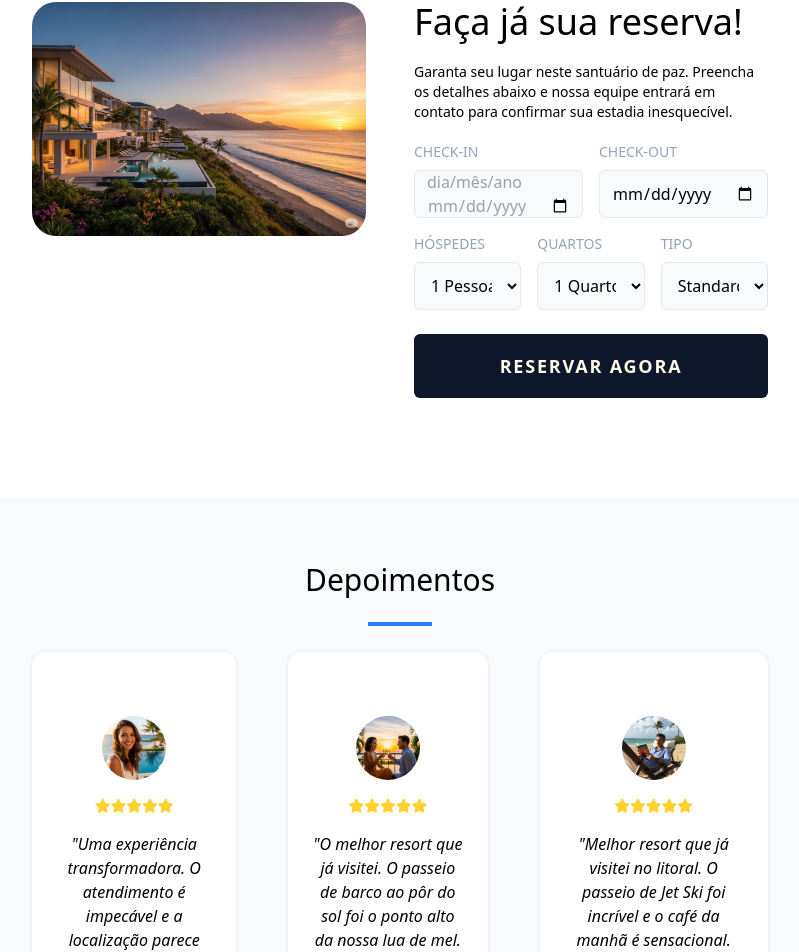
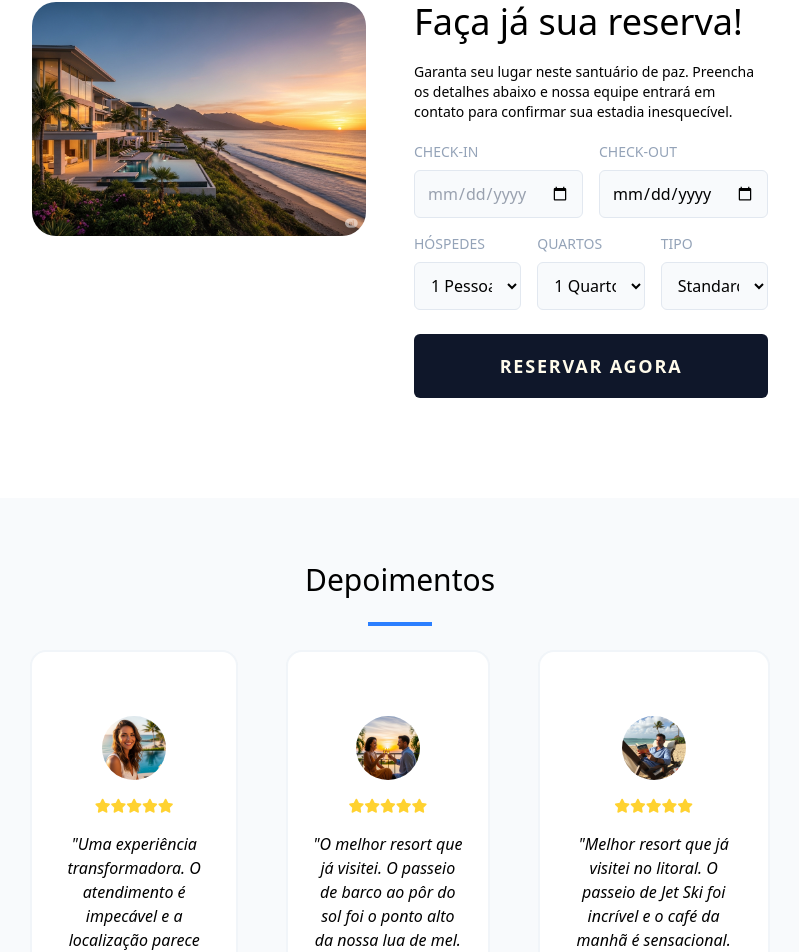
Before and after one commit to julianarocumback/aqua, a React (Vite) app: page / in a window 1280 px wide. Shown: the part 3296-4248 px from the top of the page, without its empty margins (240-1039 px from the left). Built offline with nearby package versions, Linux system fonts and the light colour scheme.

Commit message:
Arrumando o botão de check-in

```diff
--- a/src/components/reserve/Reserve.jsx
+++ b/src/components/reserve/Reserve.jsx
@@ -15,7 +15,7 @@ export default function Reserve() {
                         <div className=' flex flex-col lg:flex-row justify-baseline gap-4 w-full'>
                             <div className='flex flex-col gap-2 w-full'>
                                 <span className='font-medium text-sm text-[#94a3b8]'>CHECK-IN</span>
-                                <input placeholder='dia/mês/ano' className='border font-medium rounded-md h-12 w-full px-3 bg-[#f8fafc] border-[#e2e8f0] sm:before:content-[attr(placeholder)] sm:before: sm:text-gray-400 sm:before-absolute sm:before:left-3 sm:invalid:text-transparent sm:focus:before:content-none' type="date"/>
+                                <input placeholder='dia/mês/ano' className='border font-medium rounded-md h-12 w-full px-3 bg-[#f8fafc] border-[#e2e8f0] before:content-[attr(placeholder)] before: text-gray-400 before-absolute before:left-3 invalid:text-transparent focus:before:content-none sm:before:content-none sm:invalid:text-gray-400' type="date"/>
                             </div>
                             <div className='flex flex-col gap-2 w-full'>
                                 <span className='font-medium text-sm text-[#94a3b8]'>CHECK-OUT</span>
```
